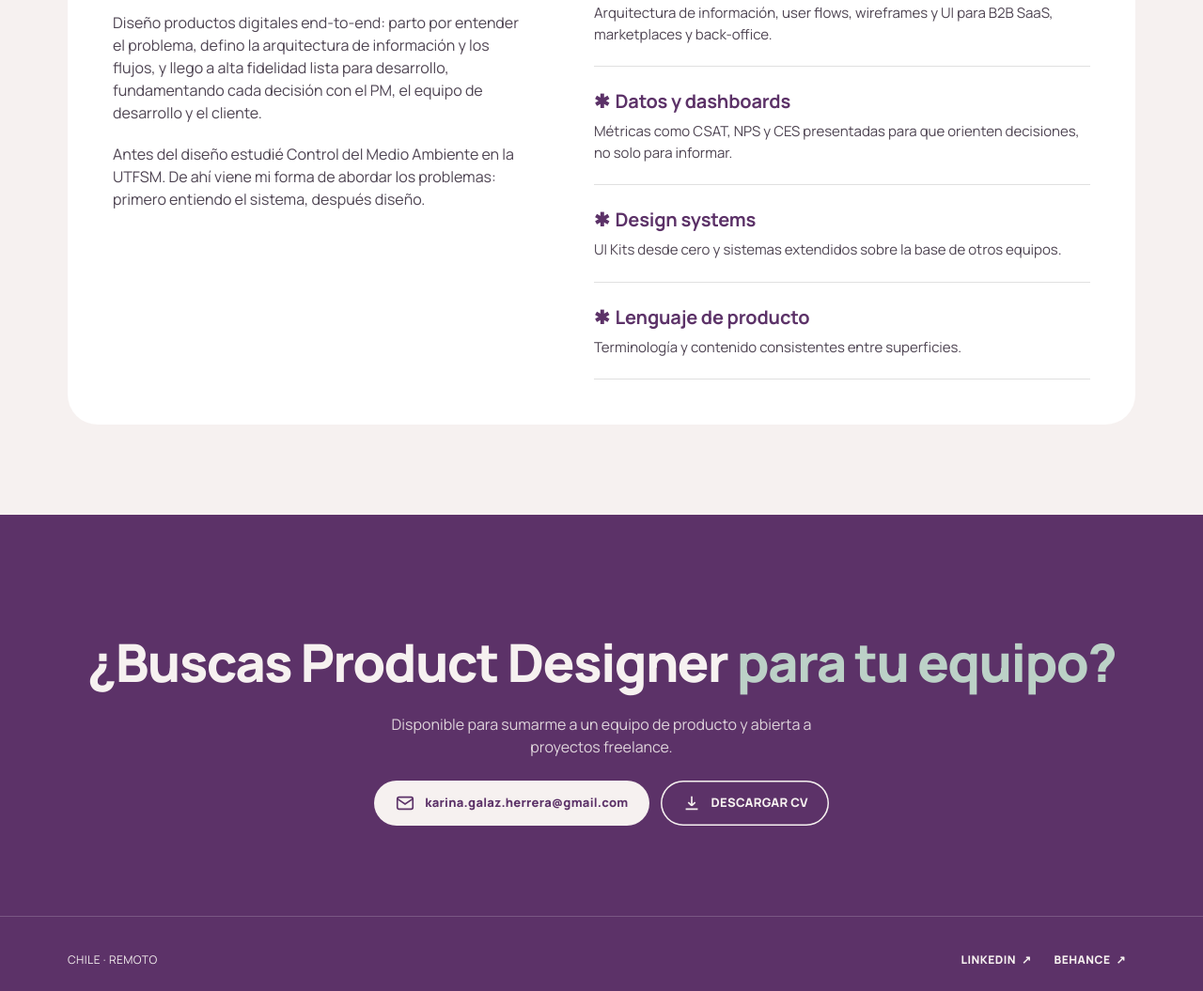
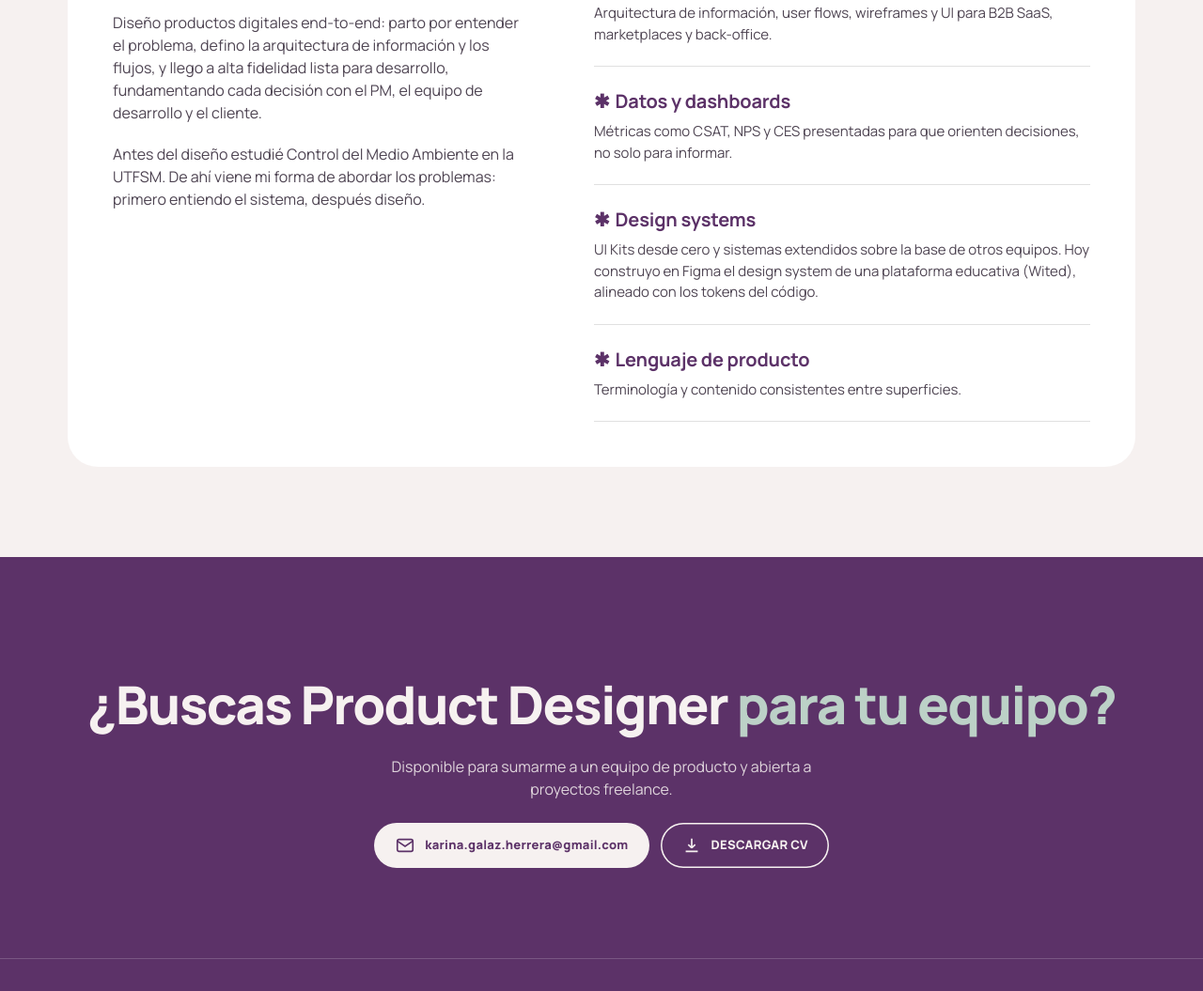
Before and after one commit to karinagalazh/karinagalazh.github.io, a plain HTML site: page index.html in a window 1280 px wide. Shown: the part 3494-4549 px from the top of the page at 94% size. Drawn offline with Linux system fonts and the light colour scheme.

Commit message:
Update index.html

```diff
--- a/index.html
+++ b/index.html
@@ -260,7 +260,7 @@ dialog.visor .cerrar-visor{width:44px;height:44px;border-radius:50%;border:0;bac
           <div class="skills-lista">
             <div class="skill"><h3><span class="ast">✱</span>Product design end-to-end</h3><p>Arquitectura de información, user flows, wireframes y UI para B2B SaaS, marketplaces y back-office.</p></div>
             <div class="skill"><h3><span class="ast">✱</span>Datos y dashboards</h3><p>Métricas como CSAT, NPS y CES presentadas para que orienten decisiones, no solo para informar.</p></div>
-            <div class="skill"><h3><span class="ast">✱</span>Design systems</h3><p>UI Kits desde cero y sistemas extendidos sobre la base de otros equipos.</p></div>
+          <div class="skill"><h3><span class="ast">✱</span>Design systems</h3><p>UI Kits desde cero y sistemas extendidos sobre la base de otros equipos. Hoy construyo en Figma el design system de una plataforma educativa (Wited), alineado con los tokens del código.</p></div>
             <div class="skill"><h3><span class="ast">✱</span>Lenguaje de producto</h3><p>Terminología y contenido consistentes entre superficies.</p></div>
           </div>
       </div>
```
